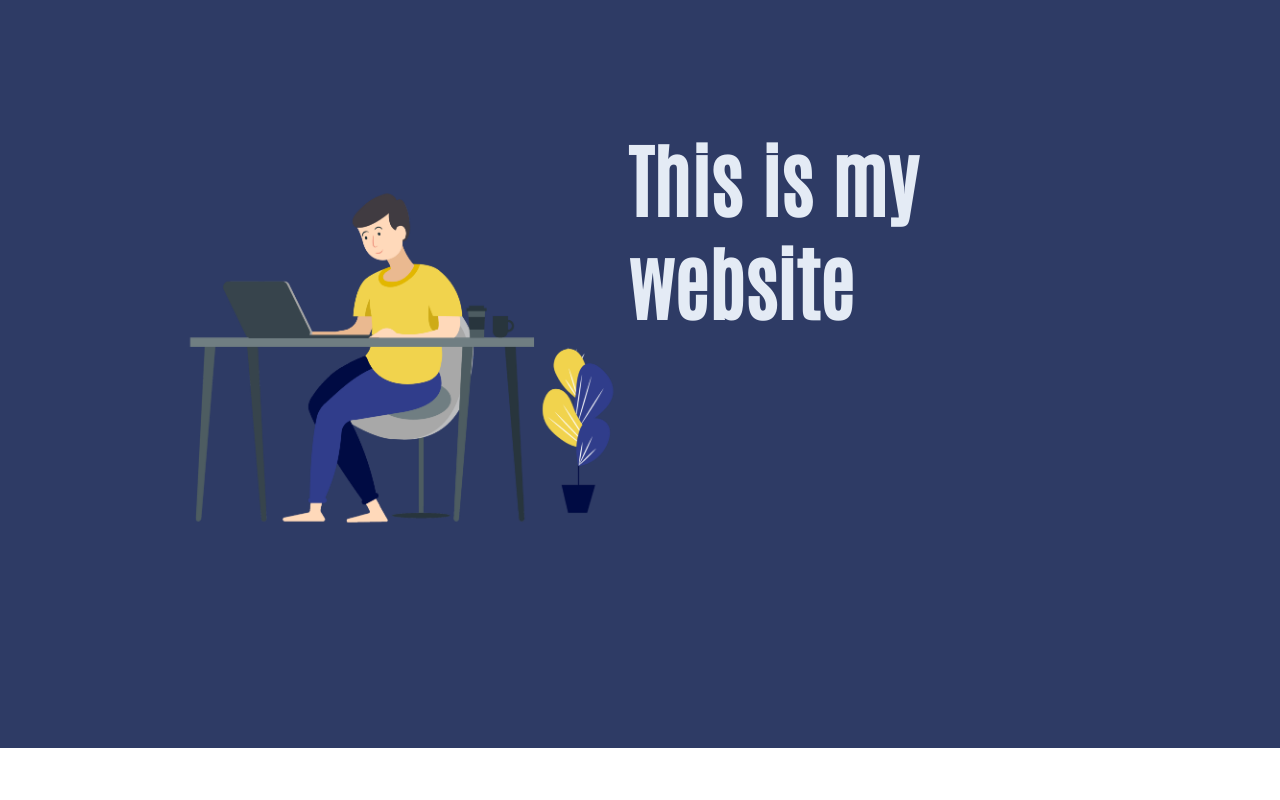
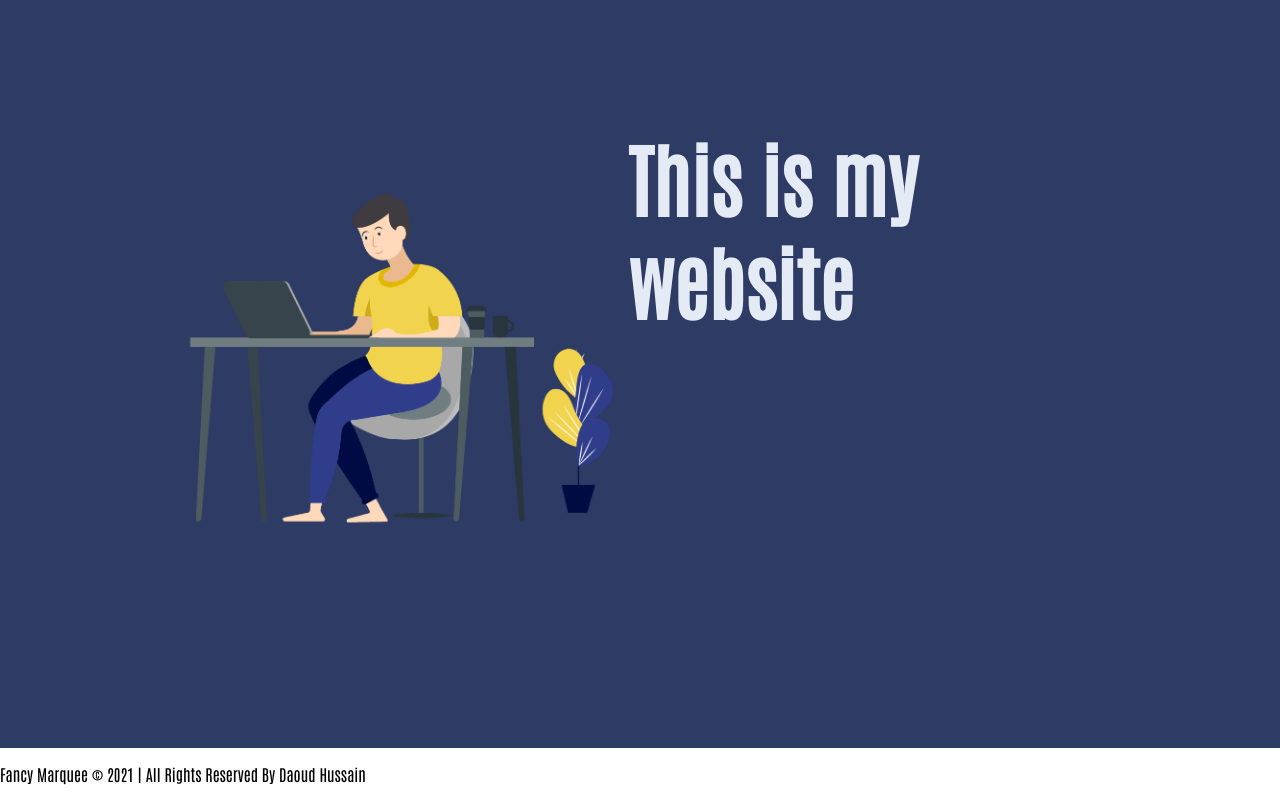
Before and after one commit to Daoud-Hussain/IEEE-Web-Task, a website: page index.html in a window 1280 px wide. Shown: the part 852-1652 px from the top of the page. Before the commit the page ends 1600 px from the top, so only its background shows below. Drawn offline with Linux system fonts and the light colour scheme.

Commit message:
Update index.html

```diff
--- a/index.html
+++ b/index.html
@@ -31,6 +31,9 @@
             <div class="about__text">This is my website</div>
         </div>
     </section>
+    <footer class="main-footer">
+        <p>Fancy Marquee &copy; 2021 | All Rights Reserved By Daoud Hussain </p>
+    </footer>
 </body>
 
 </html>
```
